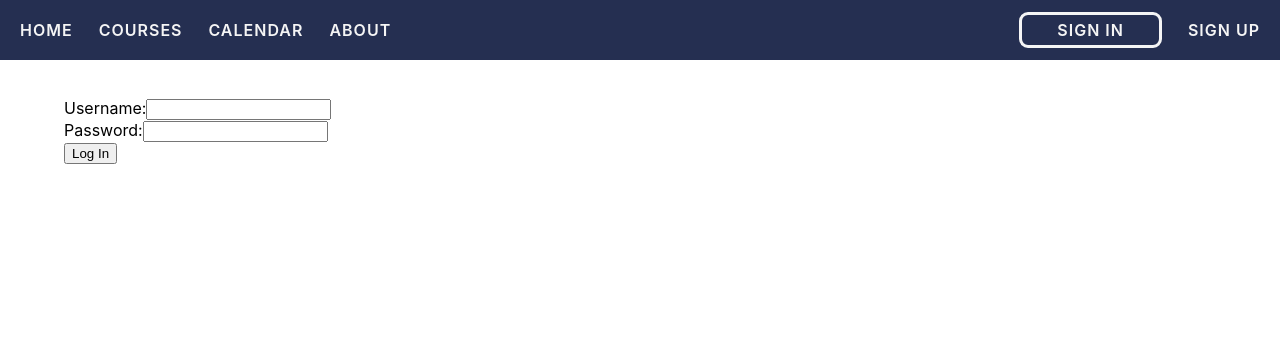
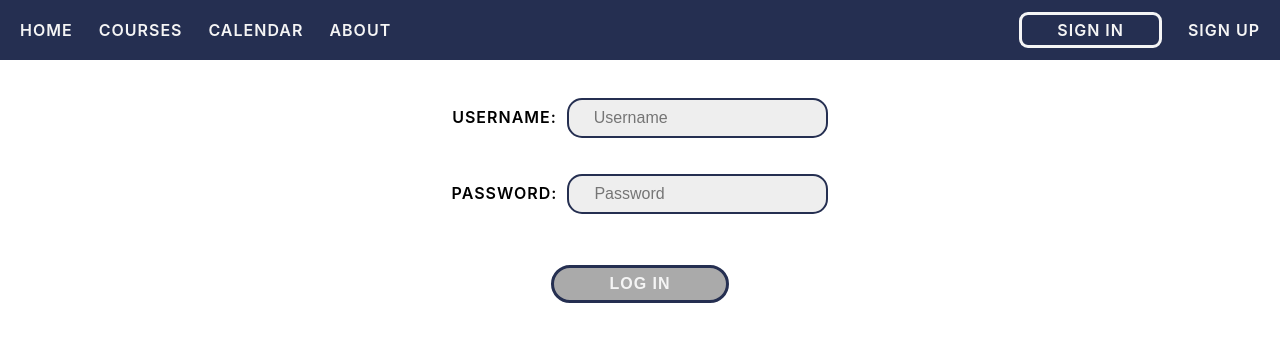
Before and after one commit to OscarwOw/FitnessReservationSystemReact, a React (Create React App) app: page /Login in a window 1280 px wide. Shown: the top 342 px of the page. Built offline with nearby package versions, Linux system fonts and the light colour scheme.

Commit message:
login page

```diff
--- a/src/pages/LoginPage.js
+++ b/src/pages/LoginPage.js
@@ -2,19 +2,31 @@ import React, { useState } from 'react';
 import { useContext } from 'react';
 import loginContext from '../store/LoginContext';
 import { Navigate } from 'react-router-dom';
+import classes from './LoginPage.module.css';
 
 function LoginPage() {
     const [username, setUsername] = useState('');
     const [password, setPassword] = useState('');
     const loginCtx = useContext(loginContext);
     const [isLoggedIn, setIsLoggedIn] = useState(false);
+    const [isValidPassword, setValidPassword] = useState("noinput");
+    const [isValidUsername, setValidUsername] = useState("noinput");
 
     function handleUsernameChange(event) {
         setUsername(event.target.value);
+            setValidUsername("inputsuccess");
+            if(username===""){
+                setValidUsername("noinput");
+            }
+
     }
 
     function handlePasswordChange(event) {
         setPassword(event.target.value);
+        setValidPassword("inputsuccess");
+        if(password===""){
+            setValidPassword("noinput");
+        }
     }
 
      async function handleSubmit(event) {
@@ -43,6 +55,8 @@ function LoginPage() {
 
         } else {
             console.log('not well done')
+            setValidPassword("inputfail");
+            setValidUsername("inputfail");
         }
     }
 
@@ -54,21 +68,24 @@ function LoginPage() {
             </>
         );
     }
+
     else {
     return (
-        <form onSubmit={handleSubmit}>
-            <label>
+
+            <form onSubmit={handleSubmit} className={classes.content}>
+                <label className={classes.label}>
                     Username:
-                <input type="text" value={username} onChange={handleUsernameChange} />
+                    <input type="text" value={username} onChange={handleUsernameChange} className={`${classes.input} ${classes[isValidUsername]} `} placeholder="Username"/>
                 </label>
                 <br />
-            <label>
+                <label className={classes.label}>
                     Password:
-                <input type="password" value={password} onChange={handlePasswordChange} />
+                    <input type="password" value={password} onChange={handlePasswordChange}  className={` ${classes.input} ${classes[isValidPassword]}`} placeholder="Password"/>
                 </label>
                 <br />
-            <button type="submit">Log In</button>
+                <button type="submit" className={classes.submit}>Log In</button>
             </form>
+
     );
     }
 }
--- /dev/null
+++ b/src/pages/LoginPage.module.css
@@ -0,0 +1,67 @@
+.content {
+    display: flex;
+    align-items: center;
+    width: 100%;
+    flex-direction: column;
+    gap: 8px;
+}
+
+.label{
+    text-decoration: none;
+    font-size: 1rem;
+    text-transform: uppercase;
+    letter-spacing: 1px;
+    font-weight: 600;
+}
+.input{
+    margin-left: 10px;
+    padding-right: 25px;
+    padding-left: 25px;
+    padding-top: 9px;
+    padding-bottom: 9px;
+    font-size: 16px;
+    border-width: 2px;
+    background-color: #EEEEEE;
+    color: #000000;
+    border-style: double;
+    border-radius: 15px;
+    box-shadow: 0px 0px 0px 0px #000000;
+    transition: box-shadow 0.5s ease;
+}
+    .input:hover{
+        box-shadow: 0px 0px 10px 4px #252f51;
+    }
+.inputsuccess{
+    border-color: greenyellow;
+}
+.inputfail{
+    border-color: red;
+}
+.noinput{
+    border-color: #252f51;
+}
+.submit {
+    border: 3px;
+    border-radius: 25px;
+    padding-left: 55px;
+    padding-right: 55px;
+    padding-top: 7px;
+    padding-bottom: 7px;
+    margin-top: 15px;
+    border-color: #252f51;
+    border-style: solid;
+    background-color: #AAAAAA;
+
+    color: whitesmoke;
+    text-decoration: none;
+    font-size: 1rem;
+    text-transform: uppercase;
+    letter-spacing: 1px;
+    font-weight: 600;
+    box-shadow: 0px 0px 0px 0px #000000;
+    transition: box-shadow 0.5s ease, background-color 0.5s ease;
+}
+.submit:hover{
+    background-color: #252f51;
+    box-shadow: 0px 0px 10px 4px #252f51;
+}
```
Lines whose indentation alone changed are shown as unchanged.
